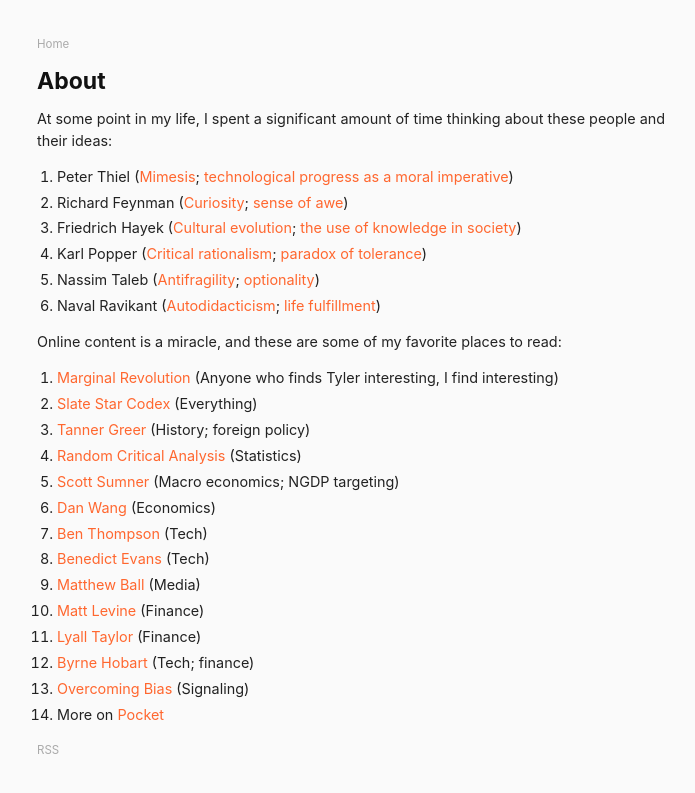
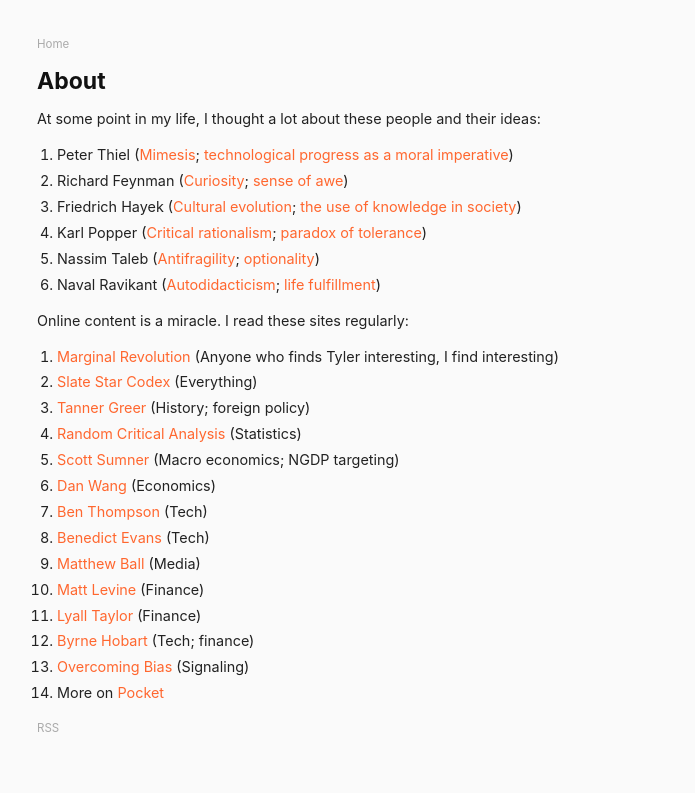
Before and after one commit to danschlz/danschulz.github.io, a Jekyll site: the page built from about.md, in a window 1280 px wide. Shown: the top 793 px of the page, without its empty margins (283-978 px from the left). Built offline with Jekyll 4.4.1, drawn with Linux system fonts in a browser that asks for light colours.

Commit message:
Update about.md

```diff
--- a/about.md
+++ b/about.md
@@ -4,7 +4,7 @@ title: About
 permalink: /about/
 ---
 
-At some point in my life, I spent a significant amount of time thinking about these people and their ideas:
+At some point in my life, I thought a lot about these people and their ideas:
 
 * Peter Thiel ([Mimesis](http://www.imitatio.org/); [technological progress as a moral imperative](https://www.youtube.com/watch?v=PsXFwy6gG_4))
 * Richard Feynman ([Curiosity](https://www.youtube.com/watch?v=lmTmGLzPVyM); [sense of awe](https://www.youtube.com/watch?v=36GT2zI8lVA))
@@ -13,7 +13,7 @@ At some point in my life, I spent a significant amount of time thinking about th
 * Nassim Taleb ([Antifragility](https://en.wikipedia.org/wiki/Antifragility); [optionality](https://25iq.com/2013/10/13/a-dozen-things-ive-learned-from-nassim-taleb-about-optionalityinvesting/))
 * Naval Ravikant ([Autodidacticism](https://www.youtube.com/watch?v=dmBoU93TRlo); [life fulfillment](https://youtu.be/X7tnoR6a-8A))
 
-Online content is a miracle, and these are some of my favorite places to read:
+Online content is a miracle. I read these sites regularly:
 
 * [Marginal Revolution](http://marginalrevolution.com/) (Anyone who finds Tyler interesting, I find interesting)
 * [Slate Star Codex](http://slatestarcodex.com/) (Everything)
```
